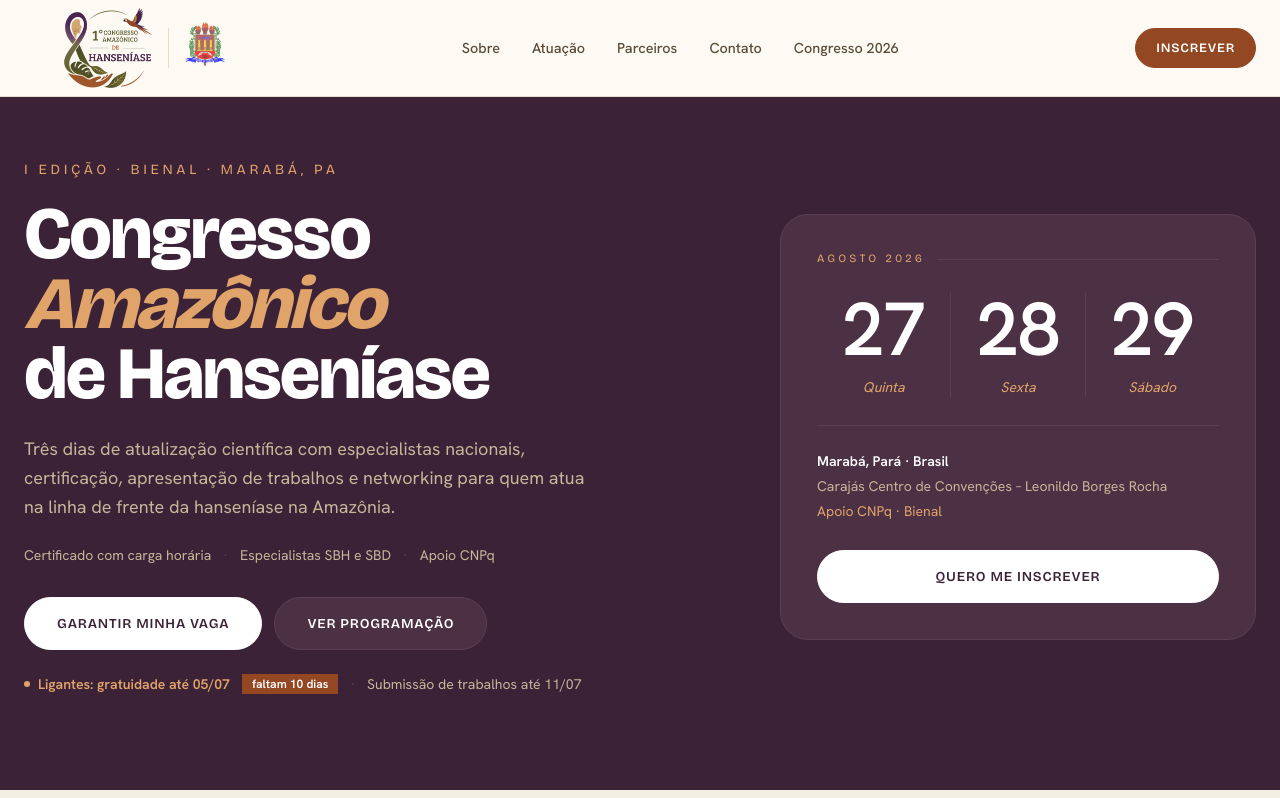
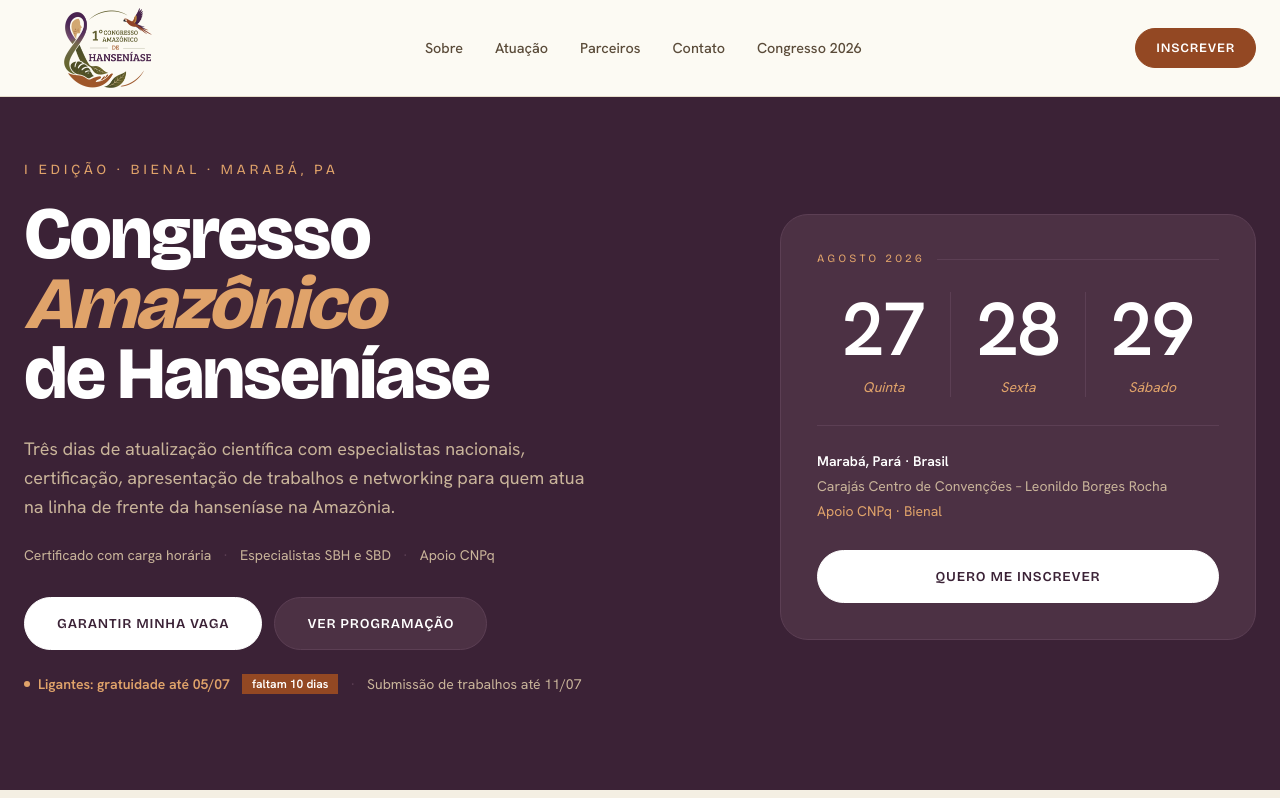
Before and after one commit to congressoamazonicodehanseniase/uepa-congresso, a Next.js app: page /congresso in a window 1280 px wide. Shown: the top 798 px of the page. Built offline with nearby package versions, Linux system fonts and the light colour scheme.

Commit message:
Show UEPA logo only on ambulatory page, hide on congress

```diff
--- a/app/components/Navbar.tsx
+++ b/app/components/Navbar.tsx
@@ -61,11 +61,11 @@ export default function Navbar() {
             alt="I Congresso Amazônico de Hanseníase"
             className="cong-only h-12 sm:h-16 lg:h-20 w-auto object-contain transition-transform group-hover:scale-105"
           />
-          <span className={`${isCongresso ? 'block' : 'hidden sm:block'} w-px h-8 lg:h-10 bg-line shrink-0`} />
+          <span className={`${isCongresso ? 'hidden' : 'hidden sm:block'} w-px h-8 lg:h-10 bg-line shrink-0`} />
           <img
             src="/parceiros/uepa.png"
             alt="Universidade do Estado do Pará"
-            className={`${isCongresso ? 'block' : 'hidden sm:block'} h-8 lg:h-11 w-auto object-contain opacity-75 group-hover:opacity-100 transition-opacity -translate-y-1`}
+            className={`${isCongresso ? 'hidden' : 'hidden sm:block'} h-8 lg:h-11 w-auto object-contain opacity-75 group-hover:opacity-100 transition-opacity -translate-y-1`}
           />
         </Link>
 
```
